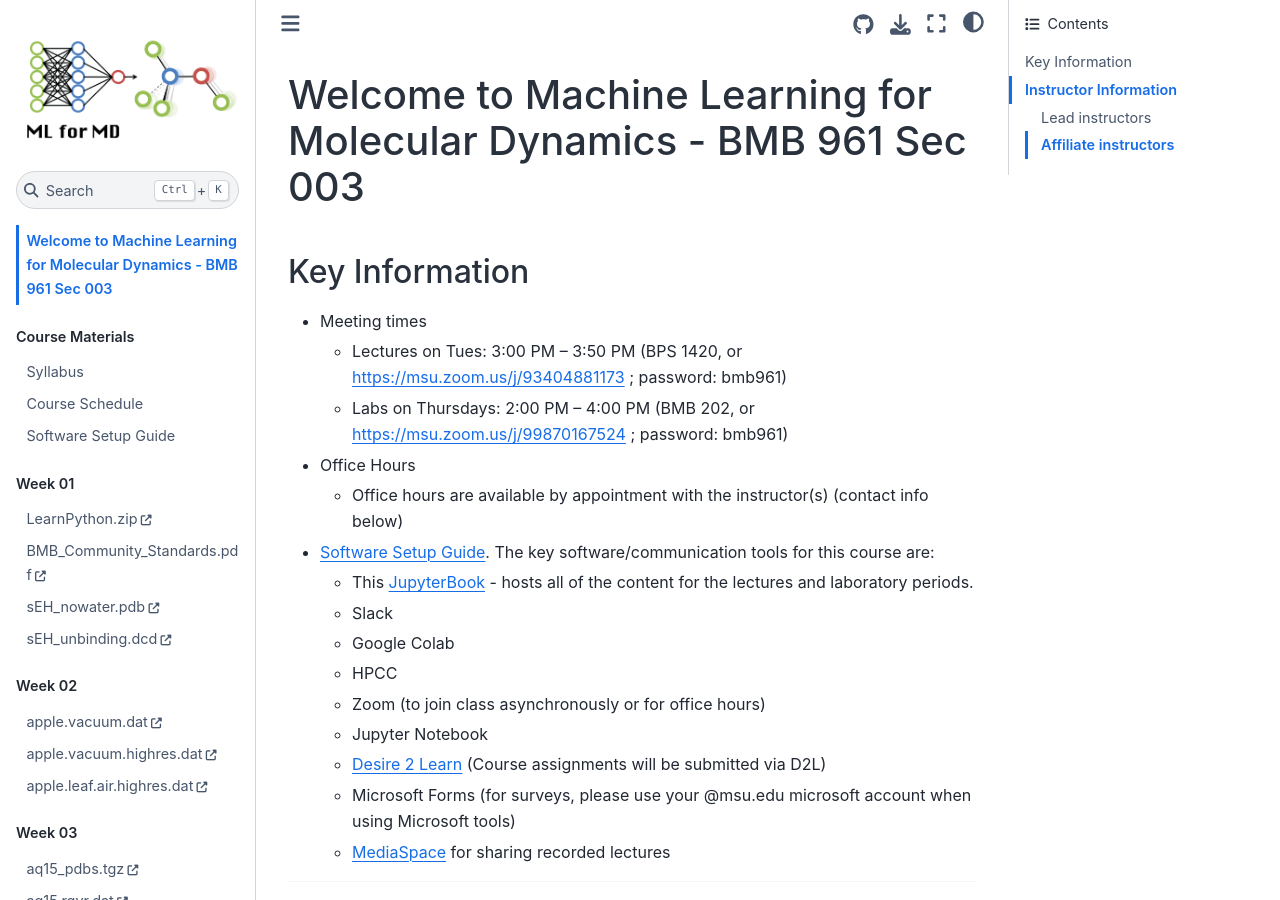
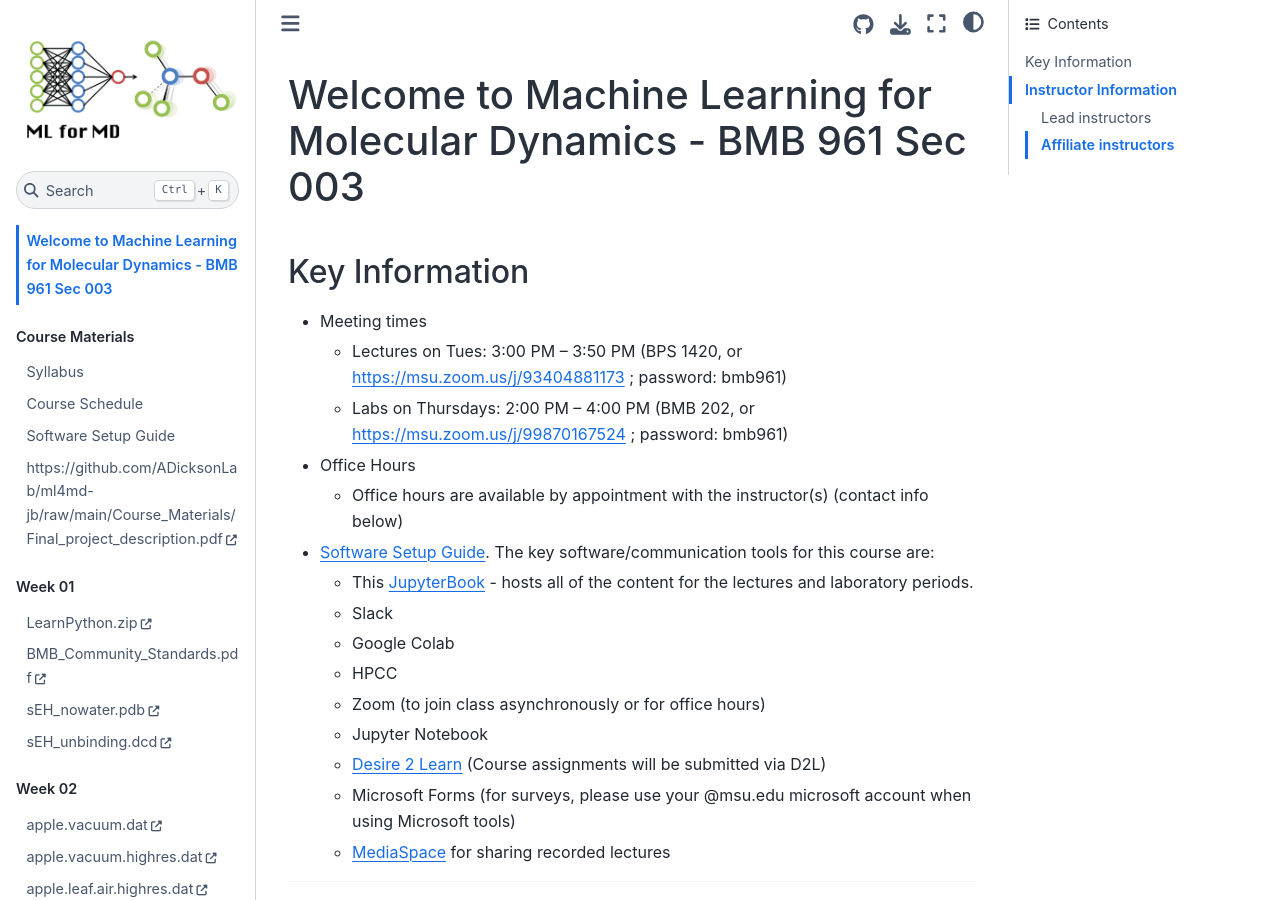
Before and after one commit to ADicksonLab/ml4md-jb, a Jupyter Book: the page built from intro.md, in a window 1280 px wide and 900 px high. Built offline with Jupyter Book 1.0.4 settings and Sphinx 7.4.7 and the Sphinx Book theme 1.1.4, drawn with Linux system fonts in a browser that asks for light colours; pages that are not in the unit, such as notebooks, are missing from menus; some of the changed lines change nothing that is shown.

Commit message:
launch project description

```diff
--- a/_toc.yml
+++ b/_toc.yml
@@ -13,6 +13,7 @@ parts:
       title: Course Schedule
     - file: Course_Materials/SoftwareSetupGuide
       title: Software Setup Guide
+    - url: https://github.com/ADicksonLab/ml4md-jb/raw/main/Course_Materials/Final_project_description.pdf
 
   - caption: Week 01
     numbered: False
```
